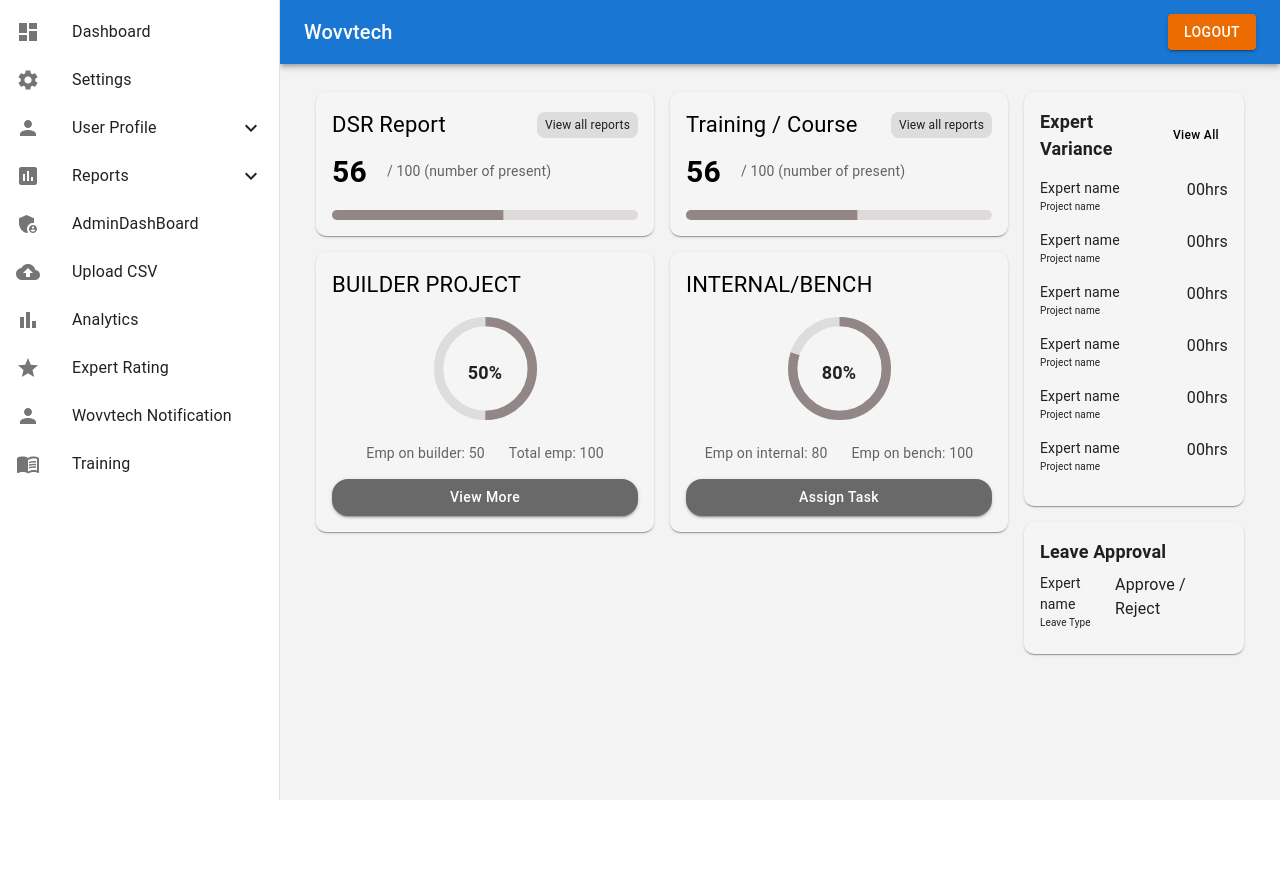
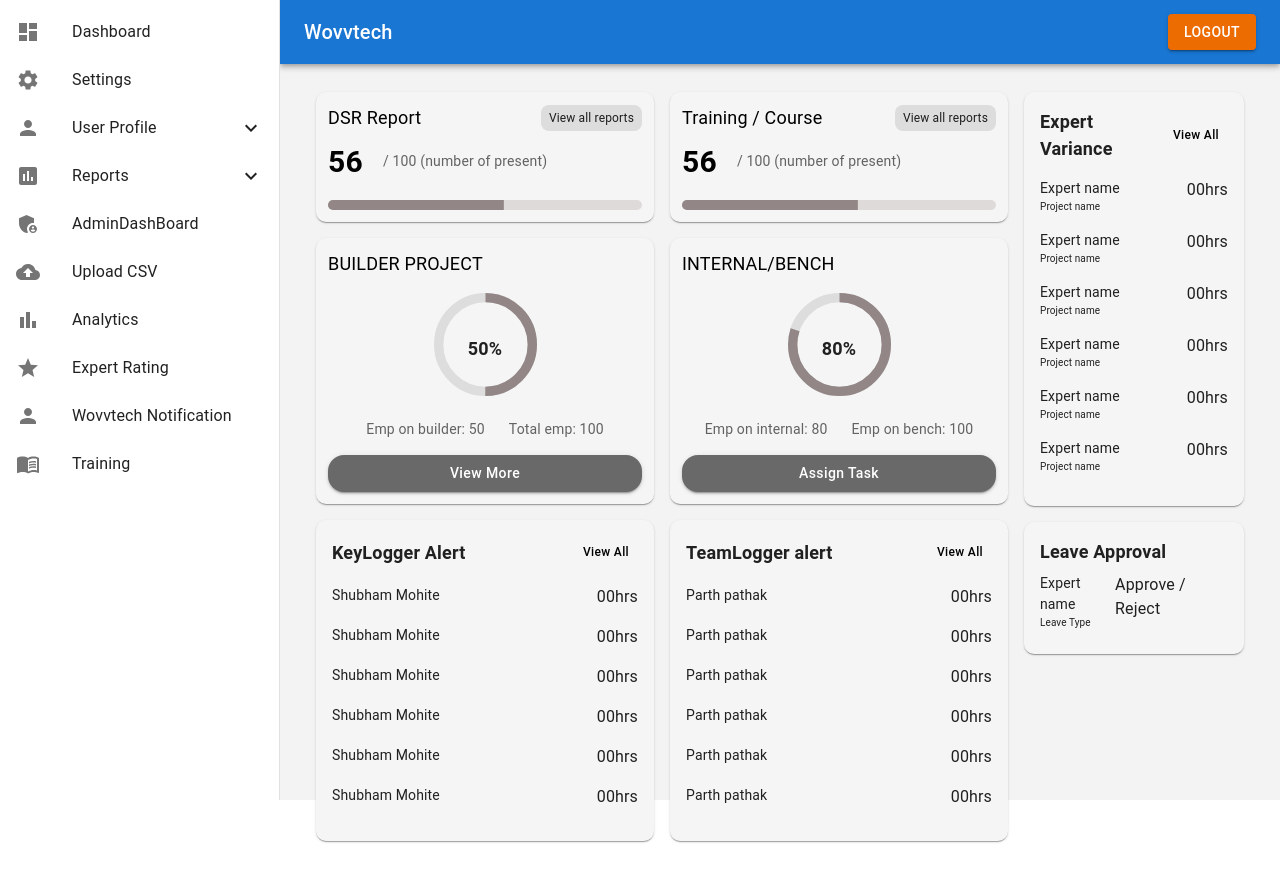
Before and after one commit to Shubhammohite96/wovvtech-dashboard, a React (Vite) app: page /AdminDashboard in a window 1280 px wide. Shown: the top 882 px of the page. Before the commit the page ends 800 px from the top, so only its background shows below. Built offline with nearby package versions, Linux system fonts and the light colour scheme; sample sign-in values are in the browser's storage.

Commit message:
MOM table changes

```diff
--- a/package.json
+++ b/package.json
@@ -19,6 +19,7 @@
     "@preact/signals-react": "^3.0.1",
     "axios": "^1.7.9",
     "crypto-js": "^4.2.0",
+    "file-saver": "^2.0.5",
     "react": "^18.3.1",
     "react-dom": "^18.3.1",
     "react-hook-form": "^7.54.2",
@@ -31,6 +32,7 @@
   "devDependencies": {
     "@eslint/js": "^9.17.0",
     "@types/crypto-js": "^4.2.2",
+    "@types/file-saver": "^2.0.7",
     "@types/react": "^18.3.18",
     "@types/react-dom": "^18.3.5",
     "@typescript-eslint/eslint-plugin": "^8.22.0",
--- a/src/pages/AdminPages/AdminDashboard.tsx
+++ b/src/pages/AdminPages/AdminDashboard.tsx
@@ -48,7 +48,68 @@
               </Grid>
 
               {/* Team Logger Table */}
-
+              <Grid size={{ xs: 12, md: 6 }}>
+              <Box
+              sx={{
+                padding: 2,
+                marginBottom: 2,
+                backgroundColor: "#f5f5f5",
+                borderRadius: "10px",
+                width: "100%",
+                boxShadow: 1,
+              }}
+            >
+              <Box sx={{display:'flex',justifyContent:'space-between',alignItems:'center'}}>
+              <Typography sx={{fontSize:'18px',fontWeight:'600'}}>KeyLogger Alert</Typography>
+              <CustomButton
+              btnText="View all"
+              buttonVariant="text"
+              btnStyle={{ margin: "0px", width: "42px" ,fontSize:'12px'}}
+              buttonId="outlined-button"
+              handleButtonClick={()=>{alert('coming soon')}}
+            />
+              </Box>
+              {[...Array(6)].map((_, index) => (
+                <Box sx={{display:'flex',justifyContent:'space-between'}} my={2}>
+                  <Box>
+                  <Typography key={index} sx={{fontSize:'14px'}}>Shubham Mohite</Typography>
+                  </Box>
+                  <Typography key={index}>00hrs</Typography>
+                </Box>
+              ))}
+            </Box>
+              </Grid>
+              <Grid size={{ xs: 12, md: 6 }}>
+              <Box
+              sx={{
+                padding: 2,
+                marginBottom: 2,
+                backgroundColor: "#f5f5f5",
+                borderRadius: "10px",
+                width: "100%",
+                boxShadow: 1,
+              }}
+            >
+              <Box sx={{display:'flex',justifyContent:'space-between',alignItems:'center'}}>
+              <Typography sx={{fontSize:'18px',fontWeight:'600'}}>TeamLogger alert</Typography>
+              <CustomButton
+              btnText="View all"
+              buttonVariant="text"
+              btnStyle={{ margin: "0px", width: "42px" ,fontSize:'12px'}}
+              buttonId="outlined-button"
+              handleButtonClick={()=>{alert('coming soon')}}
+            />
+              </Box>
+              {[...Array(6)].map((_, index) => (
+                <Box sx={{display:'flex',justifyContent:'space-between'}} my={2}>
+                  <Box>
+                  <Typography key={index} sx={{fontSize:'14px'}}>Parth pathak</Typography>
+                  </Box>
+                  <Typography key={index}>00hrs</Typography>
+                </Box>
+              ))}
+            </Box>
+              </Grid>
             </Grid>
           </Grid>
 
--- a/src/pages/AdminPages/EmployeeReport.tsx
+++ b/src/pages/AdminPages/EmployeeReport.tsx
@@ -26,12 +26,12 @@
       sx={{
         backgroundColor: "#f5f5f5",
         borderRadius: "10px",
-        padding: "16px",
+        padding: "12px",
         width: "100%",
         boxShadow: 1,
       }}
     >
-      <Typography sx={{color:'#000000',fontSize:'22px'}}>
+      <Typography sx={{color:'#000000',fontSize:'18px'}}>
         {title}
       </Typography>
 
--- a/src/pages/AdminPages/ReportCard.tsx
+++ b/src/pages/AdminPages/ReportCard.tsx
@@ -15,13 +15,13 @@
       sx={{
         backgroundColor: "#f5f5f5",
         borderRadius: "10px",
-        padding: "16px",
+        padding: "12px",
         width: "100%",
         boxShadow: 1,
       }}
     >
       <Box sx={{ display: "flex", justifyContent: "space-between", alignItems: "center" }}>
-        <Typography sx={{color:'#000000',fontSize:'22px'}}>
+        <Typography sx={{color:'#000000',fontSize:'18px'}}>
           {title}
         </Typography>
         <Box
--- a/src/pages/dashboardPage/DashboardPage.tsx
+++ b/src/pages/dashboardPage/DashboardPage.tsx
@@ -46,6 +46,9 @@
   visiblePercentage: number;
   whitespaceKeys: number;
   whitespacePercentage: number;
+  totalKeysBelow10k:boolean;
+  visibleExceeds85:boolean;
+  whitespaceExceeds75:boolean;
   child?: {
     [date: string]: {
       totalKeyPress?: number;
@@ -79,6 +82,9 @@
   totalKeys?: number;
   whitespaceKeys?: number;
   whitespacePercentage: number;
+  totalKeysBelow10k:boolean;
+  visibleExceeds85:boolean;
+  whitespaceExceeds75:boolean;
 }
 
 interface ITeamLoggerData {
@@ -173,7 +179,7 @@
     },
     {
       key: "time",
-      label: "Hours",
+      label: "Time Period",
       icon: sortIcon,
     },
     {
@@ -205,6 +211,21 @@
       key: "whitespacePercentage",
       label: "Whitespace Percentage",
       icon: sortIcon,
+    },
+    {
+      key: "totalKeysBelow10k",
+      label: "Total Keys Below 10k",
+      icon: sortIcon,
+    },
+    {
+      key: "visibleExceeds85",
+      label: "visible Exceeds 85",
+      icon: sortIcon,
+    },
+    {
+      key: "whitespaceExceeds75",
+      label: "visible Exceeds 85",
+      icon: sortIcon,
     }
   ];
 
@@ -232,7 +253,10 @@
                   invisibleKeys: keylogerData?.invisibleKeys,
                   totalKeys: keylogerData?.totalKeys,
                   whitespaceKeys: keylogerData?.whitespaceKeys,
-                  whitespacePercentage: Number.isNaN(keylogerData?.whitespacePercentage) ? 0 : keylogerData?.whitespacePercentage
+                  whitespacePercentage: Number.isNaN(keylogerData?.whitespacePercentage) ? 0 : keylogerData?.whitespacePercentage,
+                  totalKeysBelow10k:keylogerData?.totalKeysBelow10k === true ? 'true':'false',
+                  visibleExceeds85:keylogerData?.visibleExceeds85 === true ? 'true' :'false',
+                  whitespaceExceeds75:keylogerData?.whitespaceExceeds75 === false ? 'false' : 'true'
                 };
 
                 const user: User = {
@@ -253,6 +277,9 @@
               invisibleKeys: 0,
               whitespaceKeys: 0,
               whitespacePercentage: 0,
+              totalKeysBelow10k:true,
+              visibleExceeds85:true,
+              whitespaceExceeds75:false
             };
             users.push(user);
           }
--- a/src/pages/userProfile/UserOffsetData.tsx
+++ b/src/pages/userProfile/UserOffsetData.tsx
@@ -1,10 +1,13 @@
 import React, { useState, useMemo } from 'react';
-import { Box, Typography } from '@mui/material';
+import { Box, Button, Dialog, DialogActions, DialogContent, DialogTitle, IconButton, Menu, MenuItem, TextField, Typography } from '@mui/material';
 import CustomSelectDropdown from '../../components/cutomComponents/CustomDropdown';
 import { SelectChangeEvent } from '@mui/material';
 import ReusableTable, {
     ColumnConfig,
   } from "../../components/cutomComponents/ReusableTable";
+import MoreVertIcon from "@mui/icons-material/MoreVert";
+import * as XLSX from 'xlsx';
+import { saveAs } from 'file-saver';
 
 const data = [
   {
@@ -39,6 +42,10 @@
 
 const OffsetDataComponent: React.FC = () => {
   const [selectedMonth, setSelectedMonth] = useState<string>('All');
+  const [menuAnchorEl, setMenuAnchorEl] = useState<null | HTMLElement>(null);
+  const [open, setOpen] = useState(false);
+  const [formData, setFormData] = useState({ email: '', comments: '' });
+
 
   const months = useMemo(() => {
     const uniqueMonths = new Set(data.map((item) => item.month));
@@ -79,12 +86,59 @@
         { key: 'remarks', label: 'Non-Compliance Issues' }
     ];
 
+    const handleActionClick = (event: React.MouseEvent<HTMLElement>) => {
+      setMenuAnchorEl(event.currentTarget);
+    };
+
+
+    const handleAction = (action: string) => {
+      setOpen(true)
+      handleActionMenuClose();
+    };
+
+  const handleActionMenuClose = () => {
+    setMenuAnchorEl(null);
+  };
+
+  const handleChangeText = (event: React.ChangeEvent<HTMLInputElement>) => {
+    const { name, value } = event.target;
+    setFormData((prev) => ({ ...prev, [name]: value }));
+  };
+
+  const handleSubmit = () => {
+    console.log('Form Submitted:', formData);
+    setOpen(false); // Close modal after submission
+  };
+
+  const exportToExcel = () => {
+    const worksheet = XLSX.utils.json_to_sheet(entries);
+    const workbook = XLSX.utils.book_new();
+    XLSX.utils.book_append_sheet(workbook, worksheet, 'Sheet1');
+
+    // Excel file banayenge
+    const excelBuffer = XLSX.write(workbook, { bookType: 'xlsx', type: 'array' });
+    const data = new Blob([excelBuffer], { type: 'application/vnd.openxmlformats-officedocument.spreadsheetml.sheet' });
+
+    saveAs(data, 'table_data.xlsx');
+  };
+
+  // 🔹 CSV Export Function
+  const exportToCSV = () => {
+    const worksheet = XLSX.utils.json_to_sheet(entries);
+    const csv = XLSX.utils.sheet_to_csv(worksheet);
+
+    const blob = new Blob([csv], { type: 'text/csv;charset=utf-8;' });
+    saveAs(blob, 'table_data.csv');
+  };
   return (
     <Box>
       {/* Dropdown Filter */}
-       <Typography variant="h5" textAlign={'center'} mt={'1%'}>Offset Form Data</Typography>
+      <Typography variant="h5" textAlign={"center"} mt={"1%"}>
+        Offset Form Data
+      </Typography>
+
       <Box m={10}>
-      <Box mb={2}>
+        <Box mb={2} display={'flex'} alignItems={'center'} justifyContent={'space-between'}>
           <CustomSelectDropdown
             fieldName="monthFilter"
             fieldId="monthFilter"
@@ -95,6 +149,28 @@
             fieldStyles={selectDropdownStyles}
             renderValue={renderSelectedValue}
           />
+          <IconButton
+            aria-label="more"
+            aria-controls="long-menu"
+            aria-haspopup="true"
+            onClick={(e: any) => handleActionClick(e)}
+          >
+            <MoreVertIcon />
+          </IconButton>
+          <Menu
+        id="menu-action"
+        anchorEl={menuAnchorEl}
+        open={Boolean(menuAnchorEl)}
+        onClose={handleActionMenuClose}
+      >
+       <MenuItem onClick={() => handleAction("edit")}>Claim</MenuItem>
+      </Menu>
+      <Button onClick={exportToExcel} variant="contained" color="primary" style={{ margin: '10px' }}>
+        Export to Excel
+      </Button>
+      <Button onClick={exportToCSV} variant="contained" color="secondary">
+        Export to CSV
+      </Button>
         </Box>
 
         {/* Reusable Table */}
@@ -106,6 +182,37 @@
           showEditMenuIcon={false}
         />
       </Box>
+      <Dialog open={open} onClose={() => setOpen(false)} fullWidth maxWidth="sm">
+        <DialogTitle>Provide Offset Reason</DialogTitle>
+        <DialogContent>
+          <TextField
+            fullWidth
+            label="Email"
+            name="email"
+            value={formData.email}
+            onChange={handleChangeText}
+            margin="normal"
+          />
+          <TextField
+            fullWidth
+            label="Enter Reason"
+            name="comments"
+            value={formData.comments}
+            onChange={handleChangeText}
+            margin="normal"
+            multiline
+            rows={3}
+          />
+        </DialogContent>
+        <DialogActions>
+          <Button onClick={() => setOpen(false)} color="error">
+            Cancel
+          </Button>
+          <Button onClick={handleSubmit} color="primary" variant="contained">
+            Submit
+          </Button>
+        </DialogActions>
+      </Dialog>
     </Box>
   );
 };
```
Also changed, not shown: 1 other file (tests, documents, lock files or other folders). Lines whose indentation alone changed are shown as unchanged.
